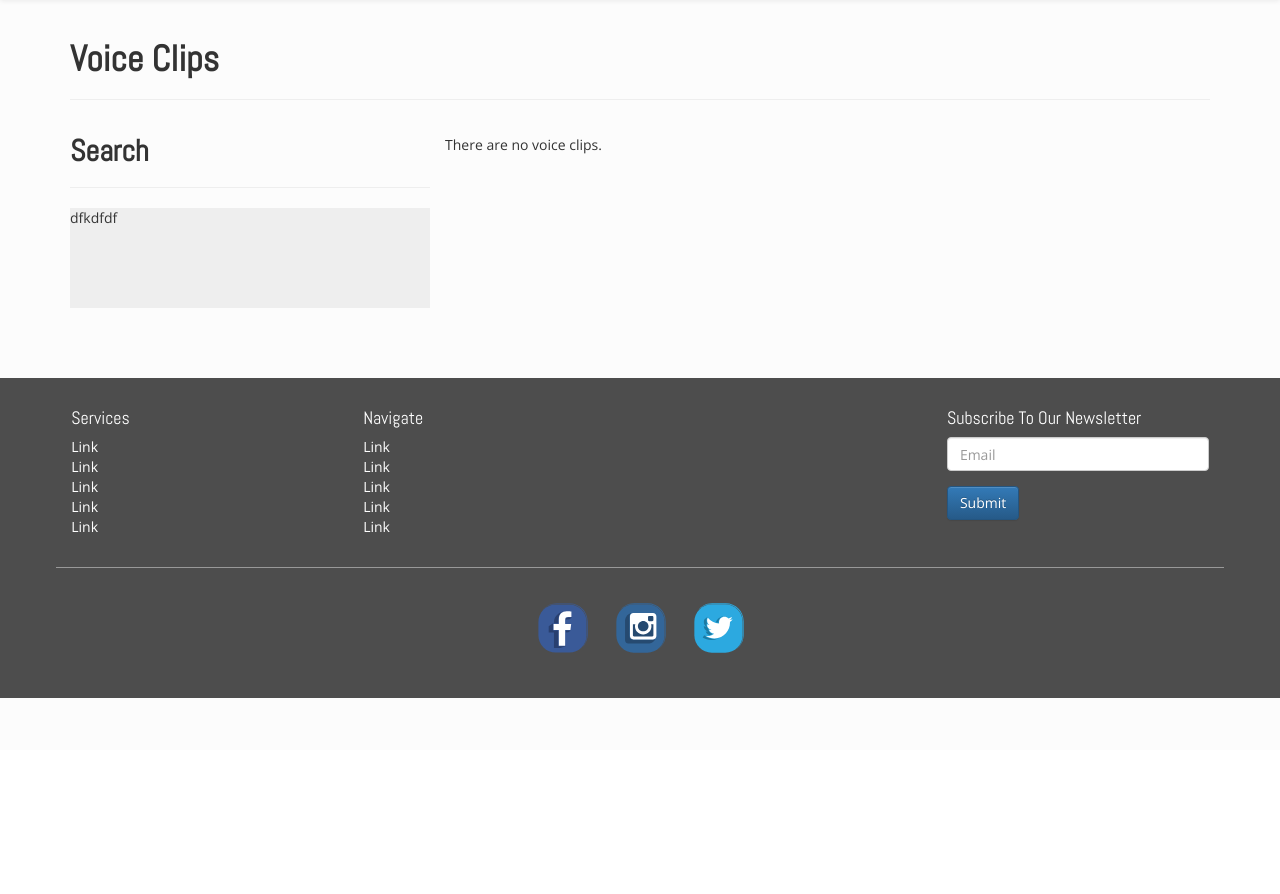
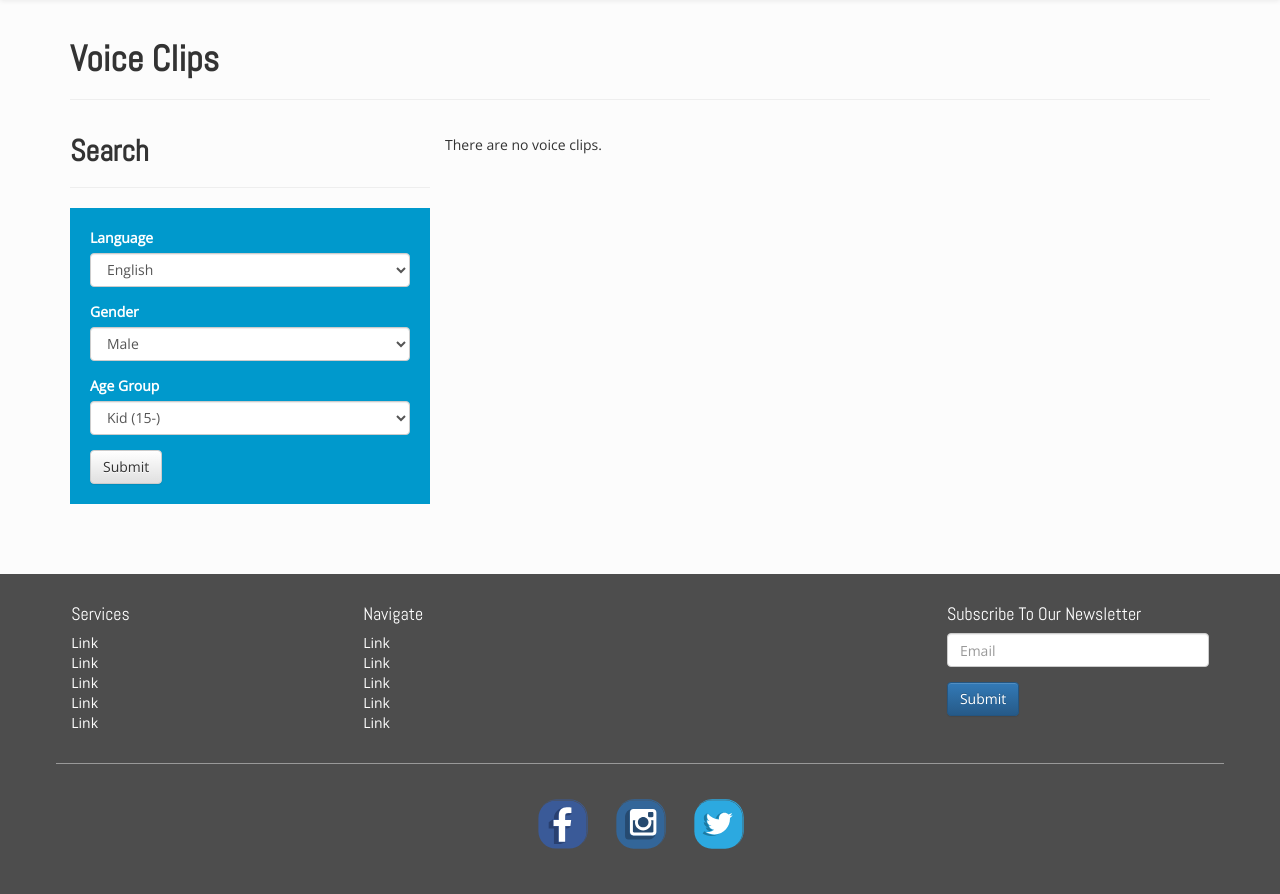
Before and after one commit to deone/voicebank, a Django app: template templates/vbank/voiceclip_list.html in a window 1280 px wide. Shown: the part 50-944 px from the top of the page. Before the commit the page ends 748 px from the top, so only its background shows below. Run offline with Django 3.2, Linux system fonts and the light colour scheme; the template is opened without the code that fills it, so the values that code supplies are empty; parts of the project's set-up code (start-up, migrations or seed data) failed here and were passed over; some libraries are stand-ins or nearby versions.

Commit message:
Build clip search form.

```diff
--- a/static/css/main.css
+++ b/static/css/main.css
@@ -173,9 +173,10 @@ img {
 }
 
 .clip-search {
-  background: #eee;
-  height: 100px;
+  background: #09c;
+  color: #fff;
   margin-bottom: 20px;
+  padding: 20px;
 }
 
 .voiceclips .col-md-6 {
--- a/templates/vbank/voiceclip_list.html
+++ b/templates/vbank/voiceclip_list.html
@@ -19,7 +19,30 @@
       <div class="page-header">
         <h2>Search</h2>
       </div>
-      <div class="clip-search">dfkdfdf</div>
+      <form class="clip-search">
+        <div class="form-group">
+          <label for="language">Language</label>
+          <select class="form-control">
+            <option>English</option>
+            <option>Yoruba</option>
+          </select>
+        </div>
+        <div class="form-group">
+          <label for="language">Gender</label>
+          <select class="form-control">
+            <option>Male</option>
+            <option>Female</option>
+          </select>
+        </div>
+        <div class="form-group">
+          <label for="language">Age Group</label>
+          <select class="form-control">
+            <option>Kid (15-)</option>
+            <option>Adult (16+)</option>
+          </select>
+        </div>
+        <button type="submit" class="btn btn-default">Submit</button>
+      </form>
     </div>
     <div class="col-md-8">
       <div class="row">
```
